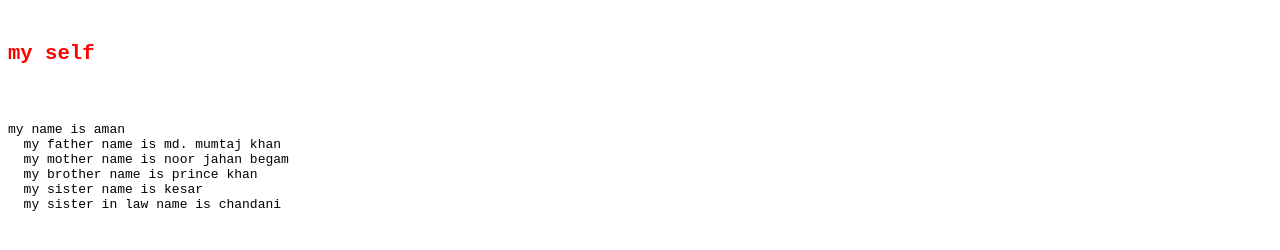
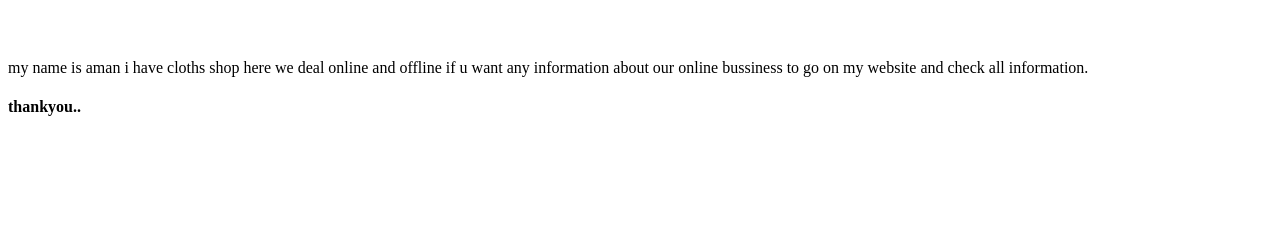
Before and after one commit to shar-k987/education-my-, a plain HTML site: page my self.html in a window 1280 px wide. Drawn offline with Linux system fonts and the light colour scheme.

Commit message:
add new paragraph

```diff
--- a/my self.html
+++ b/my self.html
@@ -3,19 +3,23 @@
 <head>
     <meta charset="UTF-8">
     <meta name="viewport" content="width=device-width, initial-scale=1.0">
-    <title>Document</title>
+    <title>my self </title>
 </head>
 <body>
     <pre>
-    <h1 style="font-size: 3ex; color: red;">my self</h1>
- <p>my name is aman
-  my father name is md. mumtaj khan
-  my mother name is noor jahan begam
-  my brother name is prince khan
-  my sister name is kesar
-  my sister in law name is chandani </p>
 
-</pre>
+    </pre>
+    <p>my name is aman
+        i have cloths shop
+        here we deal online and offline
+        if u want any information about our online bussiness to go on my website and check all information.
+    </p>
+   </pre>
+<footer>
+    <h4>
+        thankyou..
+    </h4>
+</footer>
 
 </body>
 </html>
```
Also changed, not shown: 1 other file.
